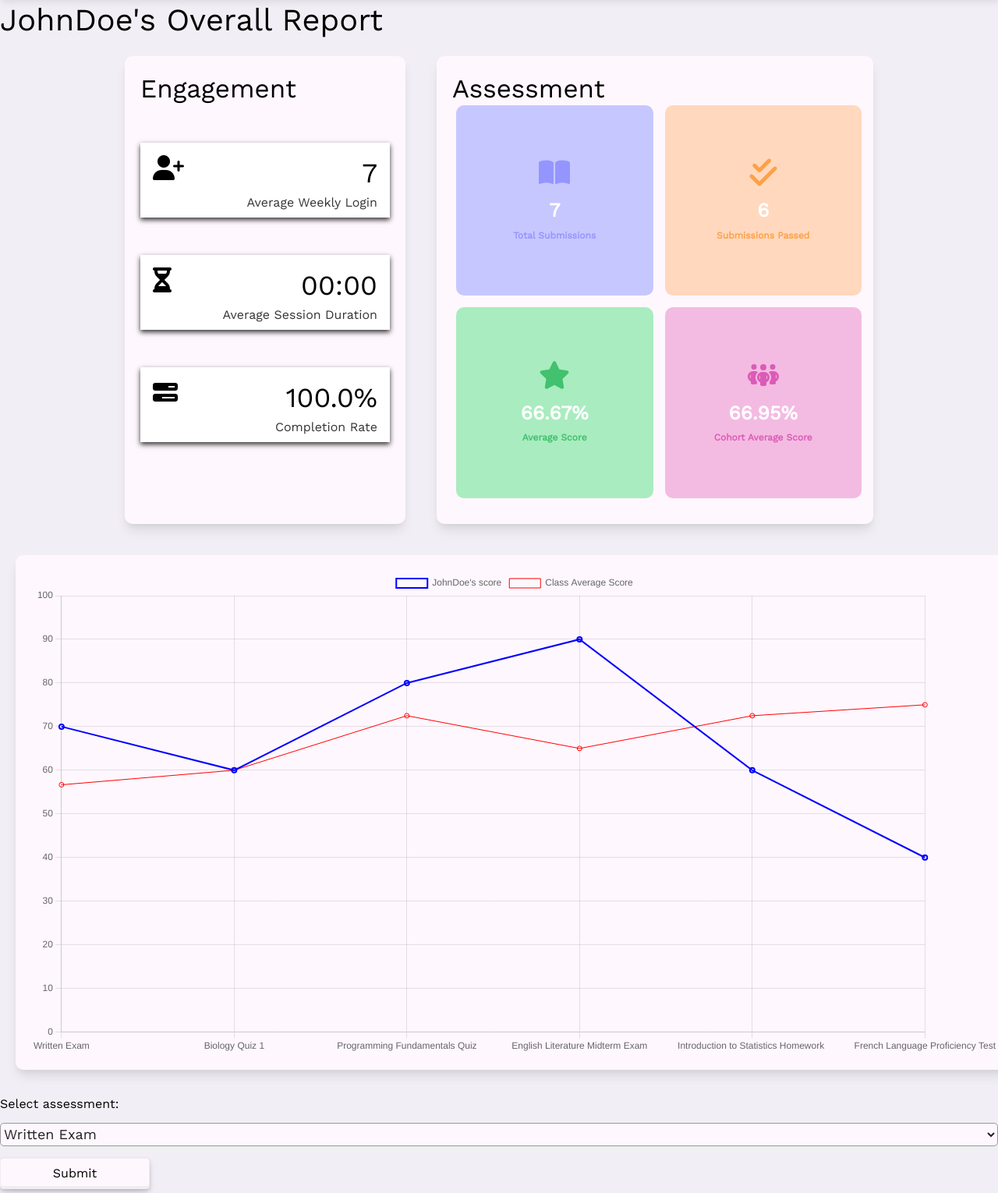
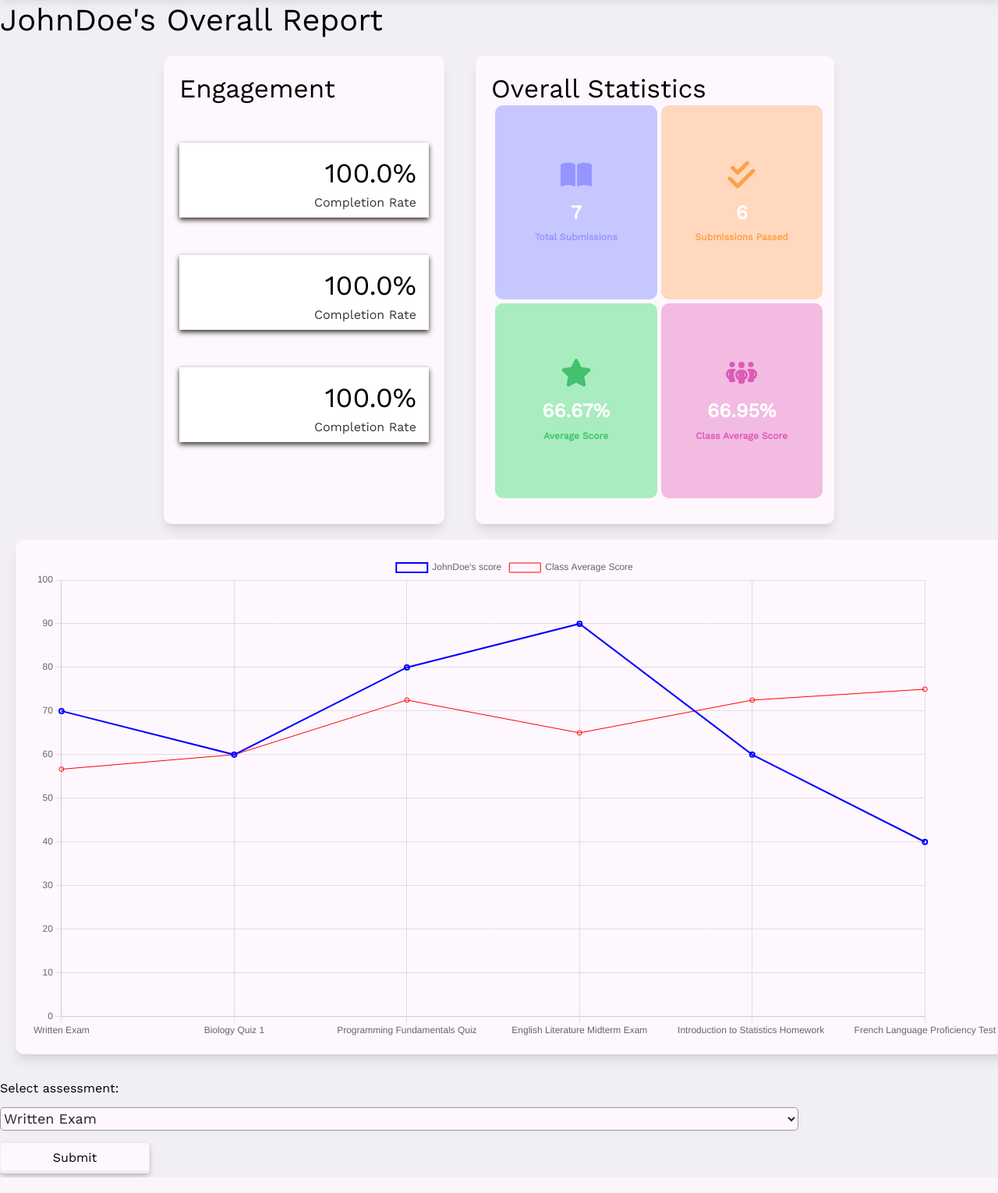
Before and after one commit to charz09/cmt313, a Flask app: page /teacher/reports/student/2 in a window 1280 px wide. Shown: the part 66-1596 px from the top of the page at 78% size. Run offline with Flask 3, Linux system fonts and the light colour scheme; a user stored in the database is signed in; some libraries are stand-ins or nearby versions.

Commit message:
Revert "added invidual student engagement"
This reverts commit 7ef9aee7c1367d4b3578e53e1216a2488d7fa8dd

```diff
--- a/src/static/css/base.css
+++ b/src/static/css/base.css
@@ -221,7 +221,7 @@ tr:nth-child(even) {
   background-color: #fff7fe;
   display: inline-block;
   width: 82%;
-  margin: 20px 20px;
+  margin: 0px 20px;
   padding: 20px;
   vertical-align: top;
   box-shadow: 0 10px 15px -3px rgba(0, 0, 0, 0.1), 0 4px 6px -2px rgba(0, 0, 0, 0.05);
@@ -236,7 +236,7 @@ tr:nth-child(even) {
   background-color: #fff;
   box-shadow: 0 10px 15px -3px rgba(0, 0, 0, 0.1), 0 4px 6px -2px rgba(0, 0, 0, 0.05);
   border-radius: 10px;
-  margin: 20px 20px;
+  margin: 0px 20px 20px 0px;
 }
 
 .enagement-card-image {
@@ -292,7 +292,7 @@ tr:nth-child(even) {
 
 .results-table {
   background-color: #fff7fe;
-  margin: 40px 20px;
+  margin: 20px 20px;
   padding: 20px;
   vertical-align: top;
   background-color: #fff;
@@ -335,7 +335,7 @@ tr:nth-child(even) {
  }
 
 .select-box select {
-  width: 100%;
+  width: 80%;
 }
 
 .box {
@@ -354,7 +354,7 @@ tr:nth-child(even) {
   display: flex;
   justify-content: center;
   height: 600px;
-  width: 600px;
+  width: 500px;
 }
 
 .summary-section {
@@ -365,28 +365,6 @@ tr:nth-child(even) {
   padding: 20px;
   box-shadow: 0 10px 15px -3px rgba(0, 0, 0, 0.1), 0 4px 6px -2px rgba(0, 0, 0, 0.05);
   border-radius: 10px;
-}
-
-.summary-card {
-  width: 100%;
-  height: 90%;
-  color: white;
-  display: grid;
-  grid-template-columns: 1fr 1fr;
-  grid-template-rows: 1fr 1fr;
-  gap: 15px;
-  overflow: visible;
- }
-
- .summary-card .item {
-  border-radius: 10px;
-  width: 100%;
-  height: 100%;
-  display: flex;
-  flex-direction: column;
-  align-items: center;
-  justify-content: center;
-  margin: 0px 5px;
 }
 
 .overall-summary-container {
@@ -402,7 +380,7 @@ tr:nth-child(even) {
   display: grid;
   grid-template-columns: 1fr 1fr 1fr;
   grid-template-rows: 1fr 1fr;
-  gap: 15px;
+  gap: 5px;
   overflow: visible;
  }
 
@@ -417,11 +395,33 @@ tr:nth-child(even) {
   margin: 0px 5px;
  }
 
+.summary-card {
+  width: 100%;
+  height: 90%;
+  color: white;
+  display: grid;
+  grid-template-columns: 1fr 1fr;
+  grid-template-rows: 1fr 1fr;
+  gap: 5px;
+  overflow: visible;
+ }
+
+ .summary-card .item {
+  border-radius: 10px;
+  width: 100%;
+  height: 100%;
+  display: flex;
+  flex-direction: column;
+  align-items: center;
+  justify-content: center;
+  margin: 0px 5px;
+ }
+
  .timeline-section {
   background-color: #fff7fe;
   width: 100%;
   height: 100%;
-  margin: 20px 20px;
+  margin: 0px 20px;
   padding: 20px;
   box-shadow: 0 10px 15px -3px rgba(0, 0, 0, 0.1), 0 4px 6px -2px rgba(0, 0, 0, 0.05);
   border-radius: 10px;
@@ -514,8 +514,8 @@ tr:nth-child(even) {
   -webkit-box-shadow:0px 0.4em 0.5em rgb(0, 0, 0,0.8);
   box-shadow:0px 0.4em 0.5em rgb(0, 0, 0,0.8);
   }
-  .icon{
-    font-size:2em;
+  .stati i{
+    font-size:3.5em;
   }
   .stati div{
     width: calc(100% - 3.5em);
--- a/src/teacher/routes.py
+++ b/src/teacher/routes.py
@@ -141,13 +141,12 @@ def cohort_report():
 
     # query user sessions
     sessions = UserSession.query.filter(
-        UserSession.start_time.isnot(None),
-        UserSession.end_time.isnot(None)
+        UserSession.start_time >= start_time,
+        UserSession.end_time <= end_time
     ).all()
 
     # calculate number of users
     user_counts = {}
-    valid_sessions = 0
     total_duration = 0
     for session in sessions:
         session_date = session.start_time.date()
@@ -155,10 +154,7 @@ def cohort_report():
             user_counts[session_date] = set()
         user_counts[session_date].add(session.user_id)
         user_counts[session_date].add(session.user_id)
-        if session.start_time < session.end_time:  # check for valid start and end times
-            session_duration = (session.end_time - session.start_time).total_seconds()
-            total_duration += session_duration
-            valid_sessions += 1
+    total_duration += (session.end_time - session.start_time).total_seconds()
 
     # calculate daily, weekly, and monthly averages
     if time_period == 'daily':
@@ -170,28 +166,21 @@ def cohort_report():
 
     num_users = sum(len(user_counts[date]) for date in user_counts)
     num_periods = len(user_counts)
-    print(total_duration)
-
-    if valid_sessions > 0:
-        avg_duration_seconds = int(total_duration / valid_sessions)
-        avg_duration_minutes = int(avg_duration_seconds // 60)
-        avg_duration_seconds %= 60
-        avg_duration = f"{avg_duration_minutes:02d}:{avg_duration_seconds:02d}"
     if num_periods > 0:
         avg_users = int(num_users / num_periods)
         avg_users_period = int(num_users / num_periods * num_days)
+        avg_duration = int(total_duration / len(sessions))
     else:
         avg_users = 0
         avg_users_period = 0
+        avg_duration = 0
 
     # create a dictionary of average users for each time period
     engagement_dict = {
         'daily': avg_users_period,
         'weekly': int(num_users / (num_periods / 7)),
         'monthly': int(num_users / (num_periods / 30)),
-        'overall': avg_users,
-        'duration_minutes': avg_duration_minutes,
-        'duration_seconds': avg_duration_seconds,
+        'overall': avg_users
     }
 
     assessments = Assessment.query.all()
@@ -302,71 +291,6 @@ def view_student_report(id):
             overall_assessment_scores[assessment_id].append(user_score_percentage)
             overall_assessment_attempts[assessment_id].append(attempt)
 
-    # set default time period
-    time_period = 'daily'
-
-    # calculate start and end time based on time period
-    end_time = datetime.now()
-    if time_period == 'daily':
-        start_time = end_time - timedelta(days=1)
-    elif time_period == 'weekly':
-        start_time = end_time - timedelta(weeks=1)
-    elif time_period == 'monthly':
-        start_time = end_time - timedelta(days=30)
-
-        # query user sessions
-    sessions = UserSession.query.filter(UserSession.user_id==id,
-        UserSession.start_time.isnot(None),
-        UserSession.end_time.isnot(None)
-    ).all()
-
-     # calculate number of users
-    num_logins = {}
-    valid_sessions = 0
-    total_duration = 0
-    for session in sessions:
-        session_date = session.start_time.date()
-        if session_date not in num_logins:
-            num_logins[session_date] = 0
-            num_logins[session_date] += 1
-        if session.start_time < session.end_time:  # check for valid start and end times
-            session_duration = (session.end_time - session.start_time).total_seconds()
-            total_duration += session_duration
-            valid_sessions += 1
-
-    # calculate daily, weekly, and monthly averages
-    if time_period == 'daily':
-        num_days = 1
-    elif time_period == 'weekly':
-        num_days = 7
-    elif time_period == 'monthly':
-        num_days = 30
-
-    num_periods = len(num_logins)
-    print(num_logins)
-    avg_logins = 0
-    avg_duration = '00:00'
-    if valid_sessions > 0:
-        avg_duration_seconds = int(total_duration / valid_sessions)
-        avg_duration_minutes = int(avg_duration_seconds // 60)
-        avg_duration_seconds %= 60
-        avg_duration = f"{avg_duration_minutes:02d}:{avg_duration_seconds:02d}"
-    if num_periods > 0:
-        total_logins = sum(num_logins.values())
-        avg_logins = total_logins / num_periods
-        avg_logins_period = avg_logins * num_days
-    else:
-         avg_logins_period = 0
-
-    # create a dictionary of average users for each time period
-    engagement_dict = {
-        'daily': avg_logins_period,
-        'weekly': int(total_logins / (num_periods / 7)),
-        'monthly': int(total_logins / (num_periods / 30)),
-        'overall': avg_logins,
-        'duration': avg_duration
-    }
-
     assessment_data = []
     total_assessments = len(Assessment.query.all())
     attempted_assessments = 0
@@ -475,9 +399,9 @@ def view_student_report(id):
             'class_avg_score': get_class_avg_score(get_assessment_id, student)
         }
 
-        return render_template('teacher/reports/student/show.html', student=student, assessment_data=assessment_data, assessment_avg_scores=assessment_avg_scores, completion_rate=completion_rate, student_assessment_data=[student_assessment_data], question_results=question_results, last_attempt_question_results=last_attempt_question_results, assessments=assessments, chosen_assessment=chosen_assessment, questions=questions, average_time_taken=average_time_taken, engagement_dict=engagement_dict)
+        return render_template('teacher/reports/student/show.html', student=student, assessment_data=assessment_data, assessment_avg_scores=assessment_avg_scores, completion_rate=completion_rate, student_assessment_data=[student_assessment_data], question_results=question_results, last_attempt_question_results=last_attempt_question_results, assessments=assessments, chosen_assessment=chosen_assessment, questions=questions, average_time_taken=average_time_taken)
     else:
-        return render_template('teacher/reports/student/show.html', student=student, assessment_data=assessment_data, assessment_avg_scores=assessment_avg_scores, completion_rate=completion_rate, assessments=assessments, engagement_dict=engagement_dict)
+        return render_template('teacher/reports/student/show.html', student=student, assessment_data=assessment_data, assessment_avg_scores=assessment_avg_scores, completion_rate=completion_rate, assessments=assessments)
 
 
 def get_class_avg_score(assessment_id, student):
--- a/src/templates/base.html
+++ b/src/templates/base.html
@@ -13,7 +13,6 @@
     <script src="https://cdnjs.cloudflare.com/ajax/libs/moment.js/2.29.4/moment.min.js"></script>
     <script type="text/javascript" src="https://code.jquery.com/jquery-3.5.1.min.js"></script>
     <script type="text/javascript" src="https://cdn.datatables.net/1.10.24/js/jquery.dataTables.min.js"></script>
-    <script src="https://kit.fontawesome.com/06e1971d77.js" crossorigin="anonymous"></script>
     {% endblock %}
 </head>
 <body>
--- a/src/templates/teacher/reports/student/show.html
+++ b/src/templates/teacher/reports/student/show.html
@@ -6,21 +6,21 @@
     <div class="engagement-section">
       <h2>Engagement</h2>
     <div class="stati turquoise">
-      <i class="fa-solid fa-user-plus icon"></i>
+      <i class="icon-exclamation icons"></i>
       <div>
-        <b>{{ engagement_dict['weekly'] }}</b>
-        <span>Average Weekly Login</span>
+        <b>{{ completion_rate | round(1) }}%</b>
+        <span>Completion Rate</span>
       </div>
     </div>
     <div class="stati turquoise ">
-      <i class="fa-solid fa-hourglass-half icon"></i>
+      <i class="icon-exclamation icons"></i>
       <div>
-        <b>{{ engagement_dict['duration'] }}</b>
-        <span>Average Session Duration</span>
+        <b>{{ completion_rate | round(1) }}%</b>
+        <span>Completion Rate</span>
       </div>
     </div>
     <div class="stati turquoise ">
-      <i class="fa-solid fa-bars-progress icon"></i>
+      <i class="icon-exclamation icons"></i>
       <div>
         <b>{{ completion_rate | round(1) }}%</b>
         <span>Completion Rate</span>
@@ -36,7 +36,7 @@
     class_avg_scores.append(assessment.class_avg_score) %} {% endfor %}
   <div class="summary-container">
     <div class="summary-section">
-      <h2>Assessment</h2>
+      <h2>Overall Statistics</h2>
     <div class="summary-card">
       <div class="item item--1">
         <svg xmlns="http://www.w3.org/2000/svg" viewBox="0 0 576 512"><path fill="rgba(149,149,255,1)" d="M249.6 471.5c10.8 3.8 22.4-4.1 22.4-15.5V78.6c0-4.2-1.6-8.4-5-11C247.4 52 202.4 32 144 32C93.5 32 46.3 45.3 18.1 56.1C6.8 60.5 0 71.7 0 83.8V454.1c0 11.9 12.8 20.2 24.1 16.5C55.6 460.1 105.5 448 144 448c33.9 0 79 14 105.6 23.5zm76.8 0C353 462 398.1 448 432 448c38.5 0 88.4 12.1 119.9 22.6c11.3 3.8 24.1-4.6 24.1-16.5V83.8c0-12.1-6.8-23.3-18.1-27.6C529.7 45.3 482.5 32 432 32c-58.4 0-103.4 20-123 35.6c-3.3 2.6-5 6.8-5 11V456c0 11.4 11.7 19.3 22.4 15.5z"/></svg>
@@ -56,7 +56,7 @@
       <div class="item item--4">
         <svg xmlns="http://www.w3.org/2000/svg" viewBox="0 0 640 512"><path fill="rgba(220,91,183,1)" d="M72 88a56 56 0 1 1 112 0A56 56 0 1 1 72 88zM64 245.7C54 256.9 48 271.8 48 288s6 31.1 16 42.3V245.7zm144.4-49.3C178.7 222.7 160 261.2 160 304c0 34.3 12 65.8 32 90.5V416c0 17.7-14.3 32-32 32H96c-17.7 0-32-14.3-32-32V389.2C26.2 371.2 0 332.7 0 288c0-61.9 50.1-112 112-112h32c24 0 46.2 7.5 64.4 20.3zM448 416V394.5c20-24.7 32-56.2 32-90.5c0-42.8-18.7-81.3-48.4-107.7C449.8 183.5 472 176 496 176h32c61.9 0 112 50.1 112 112c0 44.7-26.2 83.2-64 101.2V416c0 17.7-14.3 32-32 32H480c-17.7 0-32-14.3-32-32zm8-328a56 56 0 1 1 112 0A56 56 0 1 1 456 88zM576 245.7v84.7c10-11.3 16-26.1 16-42.3s-6-31.1-16-42.3zM320 32a64 64 0 1 1 0 128 64 64 0 1 1 0-128zM240 304c0 16.2 6 31 16 42.3V261.7c-10 11.3-16 26.1-16 42.3zm144-42.3v84.7c10-11.3 16-26.1 16-42.3s-6-31.1-16-42.3zM448 304c0 44.7-26.2 83.2-64 101.2V448c0 17.7-14.3 32-32 32H288c-17.7 0-32-14.3-32-32V405.2c-37.8-18-64-56.5-64-101.2c0-61.9 50.1-112 112-112h32c61.9 0 112 50.1 112 112z"/></svg>
         <span class="quantity"> {{ "%.2f" % (class_avg_scores | sum / class_avg_scores | length) }}% </span>
-        <span class="text text--4"> Cohort Average Score </span>
+        <span class="text text--4"> Class Average Score </span>
       </div>
     </div>
   </div>
@@ -116,14 +116,13 @@
   </form>
   <!--new code block-->
   {% if chosen_assessment %}
-  <h1>{{ chosen_assessment.name }} Statistics</h1>
-  <div class="results-table">
+  <h1>Statistics for {{ chosen_assessment.name }}</h1>
   <table>
     <thead>
       {% if chosen_assessment.assessment_type == 'Formative' %}
       <tr>
         <th>Average Score</th>
-        <th>Cohort Average Score</th>
+        <th>Class Average Score</th>
         <th>Time Taken (MM:SS)</th>
         <th>Total Attempts</th>
         <th>Passed Attempts</th>
@@ -131,7 +130,7 @@
       {% else %}
       <tr>
         <th>Score</th>
-        <th>Cohort Average Score</th>
+        <th>Class Average Score</th>
         <th>Time Taken (MM:SS)</th>
       </tr>
     </thead>
@@ -156,8 +155,6 @@
       {% endif %}
     </tbody>
   </table>
-</div>
-  <div class="results-table">
   <table id="questions_table">
     <thead>
       <tr>
@@ -187,7 +184,7 @@
     </tbody>
     {% endif %}
   </table>
-</div>
+
   {% endif %}
 </div>
 </section>
```
Also changed, not shown: src/templates/teacher/reports/cohort/index.html (+2 -15 lines), src/data/data.sqlite. Lines whose indentation alone changed are shown as unchanged.
